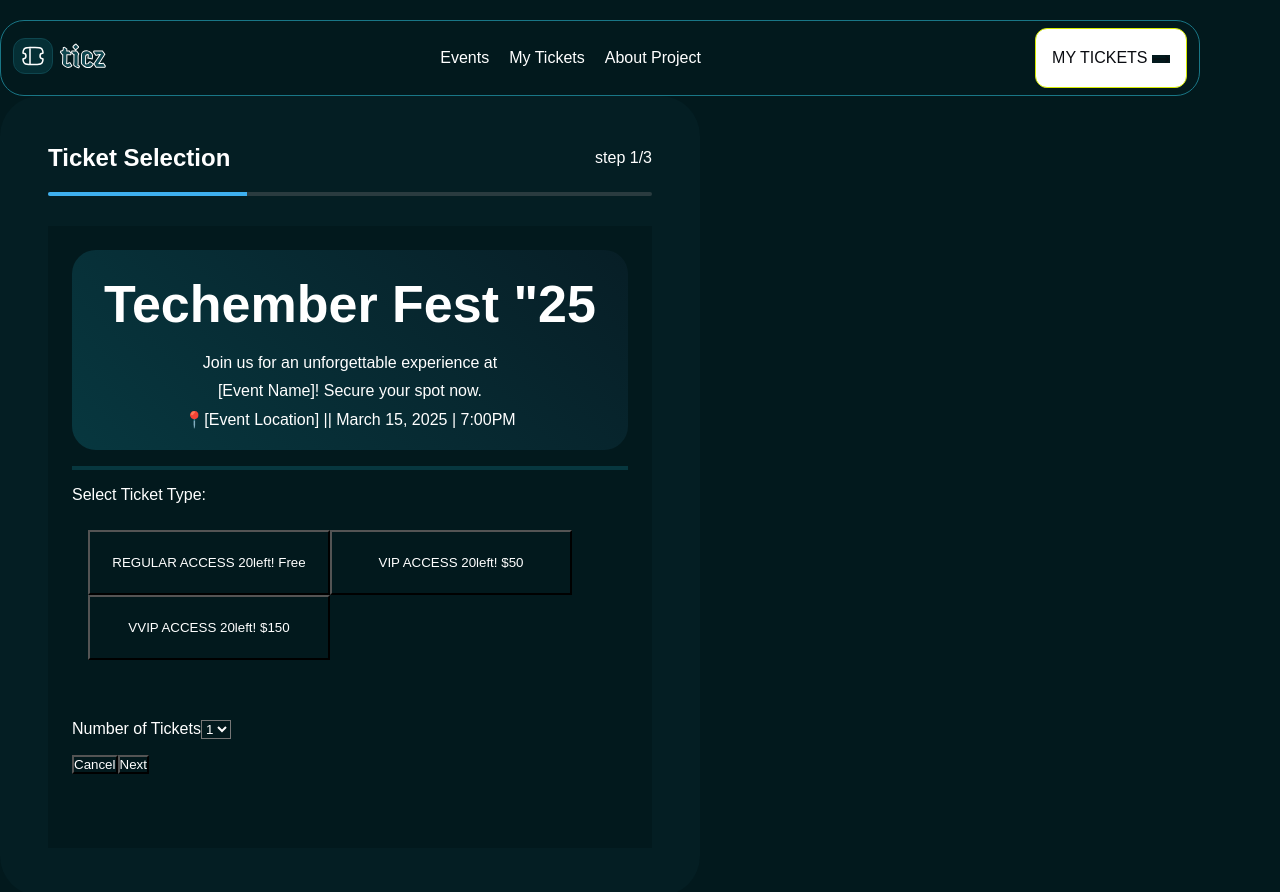
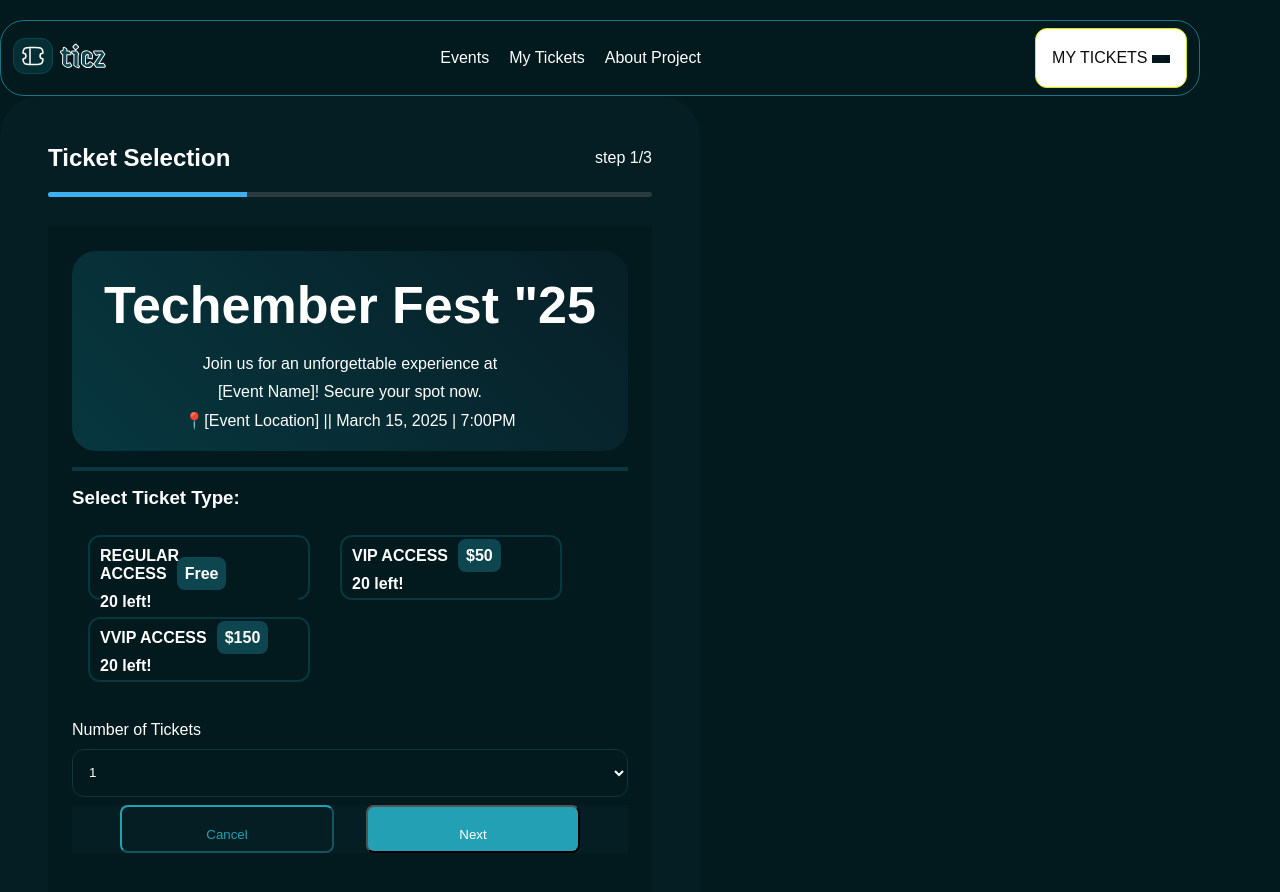
Before and after one commit to PAMMY100/ticket-generator, a React (Vite) app: page / in a window 1280 px wide. Shown: the top 892 px of the page. Built offline with nearby package versions, Linux system fonts and the light colour scheme; a web font is replaced by a local one.

Commit message:
40% ready

```diff
--- a/src/Pages/Home.css
+++ b/src/Pages/Home.css
@@ -1,6 +1,6 @@
 .ticket-container {
     width: 700px;
-    height: 800px;
+    height: 850px;
     padding: 48px;
     border-radius: 40px;
     background-color: #041E23;
@@ -92,19 +92,111 @@
     height: 218px;
 }
 
-.ticket-type p {
+.ticket-type h3 {
     margin-bottom: 10px;
 }
 
-.type {
+.ticket-options {
     width: fill;
     height: 186px;
     padding: 16px;
     border: 24px;
+    display: flex;
+    flex-wrap: wrap;
+    gap: 10px;
 }
 
-.type button {
-    width: 242px;
+.ticket{
+    width: 222px;
     height: 65px;
+    padding: 10px;
+    margin-right: 20px;
+    cursor: pointer;
+    border: 2px solid #07373F;
+    border-radius: 12px;
+    cursor: pointer;
+    transition: 0.3s;
+    /* position: relative; */
+}
+
+.ticket-price {
+    width: 80px;
+    height: 38px;
     padding: 8px;
+    text-align: right;
+    background-color: #0E464F;
+    border-radius: 8px;
 }
+
+.ticket-type {
+    font-weight: bold;
+    text-align: left;
+    font-size: 16px;
+    margin-right: 10px;
+
+}
+
+.ticket-left {
+    margin-top: 10px;
+    text-align: left;
+    display: block;
+}
+
+.selection-container {
+    width: 556px;
+    height: 48px;
+}
+
+.selection-container label {
+    display: block;
+    margin-bottom: 10px;
+
+}
+
+select {
+    width: 100%;
+    height: 48px;
+    border-radius: 12px;
+    margin-bottom: 10px;
+    border: 1px solid #07373F;
+    padding: 12px;
+    outline: none;
+    box-shadow: none;
+    margin-bottom: 10px;
+}
+
+select:focus {
+    outline: none;
+    box-shadow: none;
+    border-color: inherit; /* Keeps the border color unchanged */
+}
+
+.decision-container {
+    margin: 20px;
+    width: 556px;
+    height: 48px;
+    background: #041E23;
+    margin-left: 0px;
+    display: flex;
+    justify-content: space-between;
+    padding: 0 48px;
+}
+
+.decision-container button {
+    width: 214px;
+    height: 48px;
+    padding: 20px 12px;
+    border-radius: 8px;
+    cursor: pointer;
+}
+
+.cancel {
+    border-color: #24A0B5;
+    color: #24A0B5;
+    background: transparent;
+}
+
+.next {
+    background: #24A0B5;
+    color: white;
+}
--- a/src/Pages/Home.jsx
+++ b/src/Pages/Home.jsx
@@ -18,12 +18,24 @@ const Home = () => {
                 <p className='date'> 📍[Event Location] || March 15, 2025 | 7:00PM</p>
             </div>
             <hr />
-            <div className='ticket-type'>
-                <p>Select Ticket Type:</p>
-                <div className='type'>
-                    <button className='regular'>REGULAR ACCESS 20left! <span>Free</span></button>
-                    <button className='vip'>VIP ACCESS 20left! <span>$50</span></button>
-                    <button className='vvip'>VVIP ACCESS 20left! <span>$150</span></button>
+            <div class="ticket-type">
+                <h3>Select Ticket Type:</h3>
+                <div class="ticket-options">
+                    <div class="ticket selected">
+                        <span class="ticket-type">REGULAR ACCESS</span>
+                        <span class="ticket-price free">Free</span>
+                        <span class="ticket-left">20 left!</span>
+                    </div>
+                    <div class="ticket">
+                        <span class="ticket-type">VIP ACCESS</span>
+                        <span class="ticket-price">$50</span>
+                        <span class="ticket-left">20 left!</span>
+                    </div>
+                    <div class="ticket">
+                        <span class="ticket-type">VVIP ACCESS</span>
+                        <span class="ticket-price">$150</span>
+                        <span class="ticket-left">20 left!</span>
+                    </div>
                 </div>
             </div>
             <div className='selection-container'>
@@ -36,7 +48,6 @@ const Home = () => {
                     <option value="5">5</option>
                 </select>
             </div>
-
             <div className='decision-container'>
                 <button className='cancel'>Cancel</button>
                 <button className='next'>Next</button>
```
